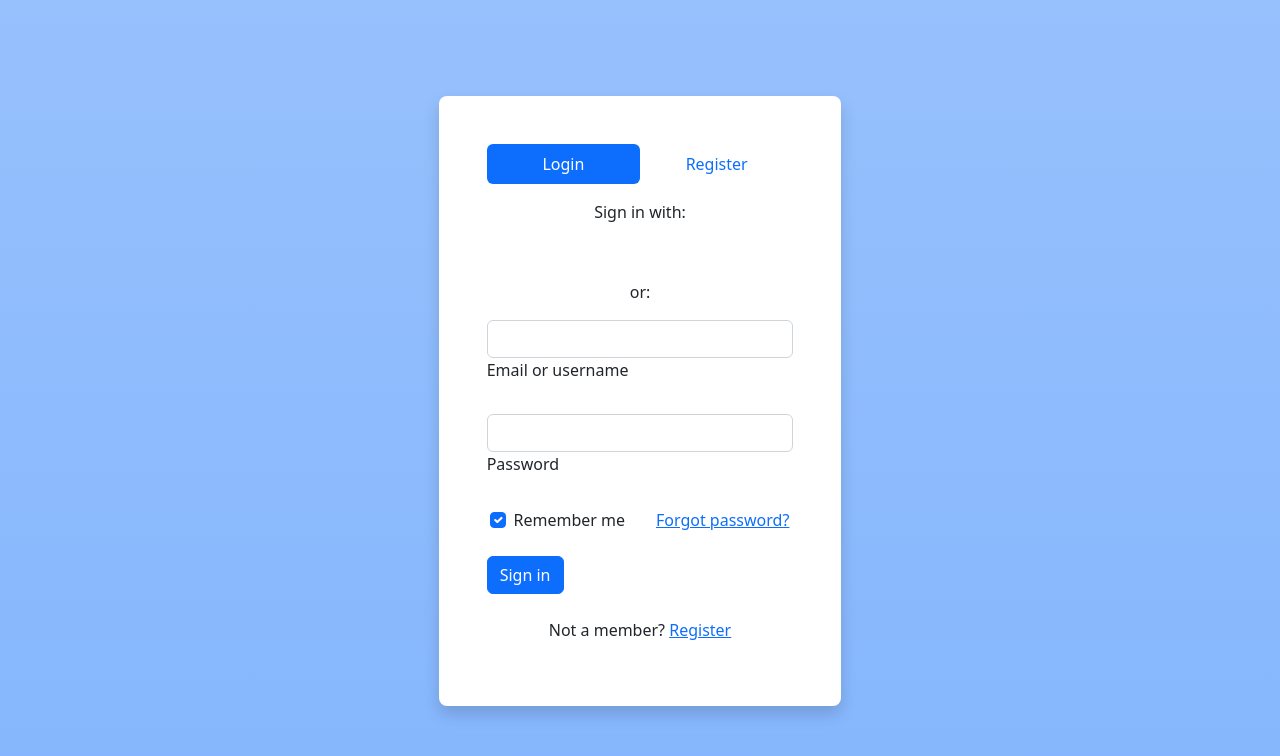
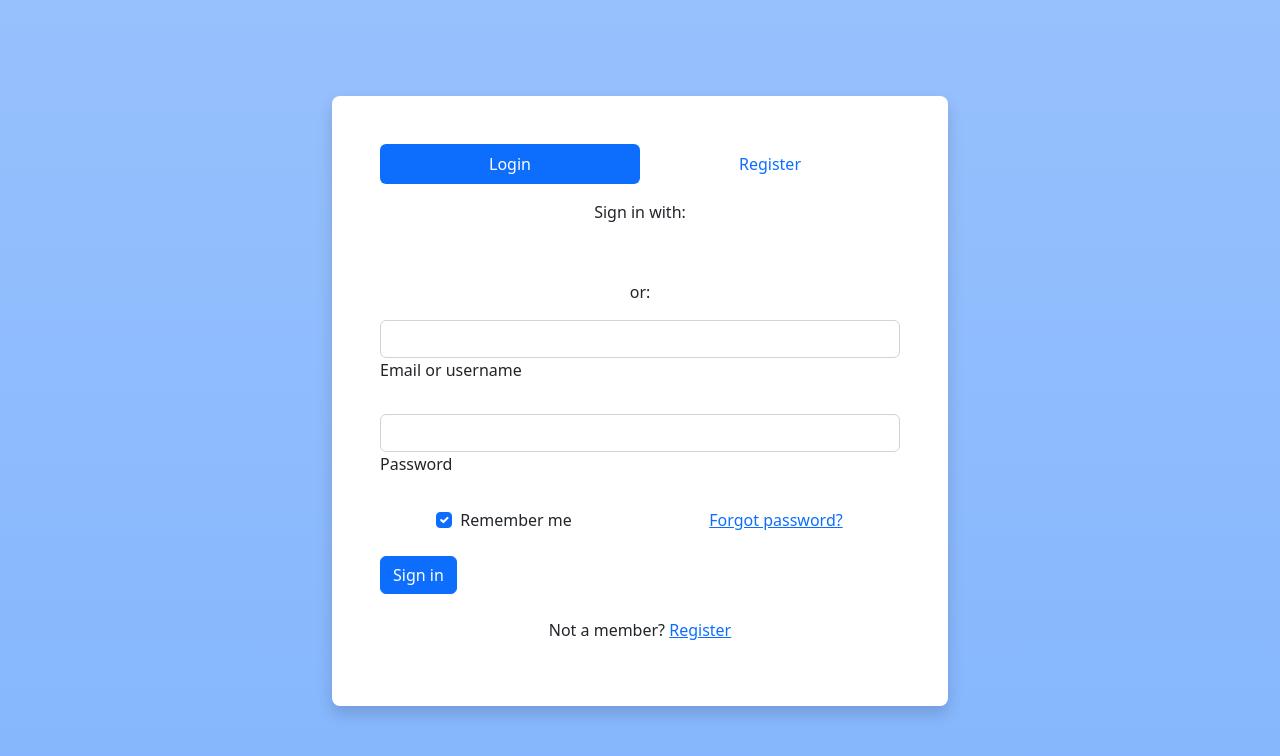
Before and after one commit to kkatayama/deckdealer, a plain HTML site: page index2.html in a window 1280 px wide. Drawn offline with nearby package versions, Linux system fonts and the light colour scheme.

Commit message:
git auto update

```diff
--- a/index2.html
+++ b/index2.html
@@ -21,7 +21,7 @@
 <body class="bg-primary bg-gradient" style="--bs-bg-opacity: .5;">
   <div class="container-fluid py-5 vh-100">
 <div class="row d-flex justify-content-center align-items-center h-100">
-  <div class="col-xl-4 mx-auto">
+  <div class="col-md-6">
   <!-- <div class="col-sm-9 col-md-7 col-lg-5 mx-auto"> -->
   <!-- <div class="col-xl-5"> -->
         <div class="card border-0 shadow rounded-3 my-5">
```
Also changed, not shown: 1 other file.
